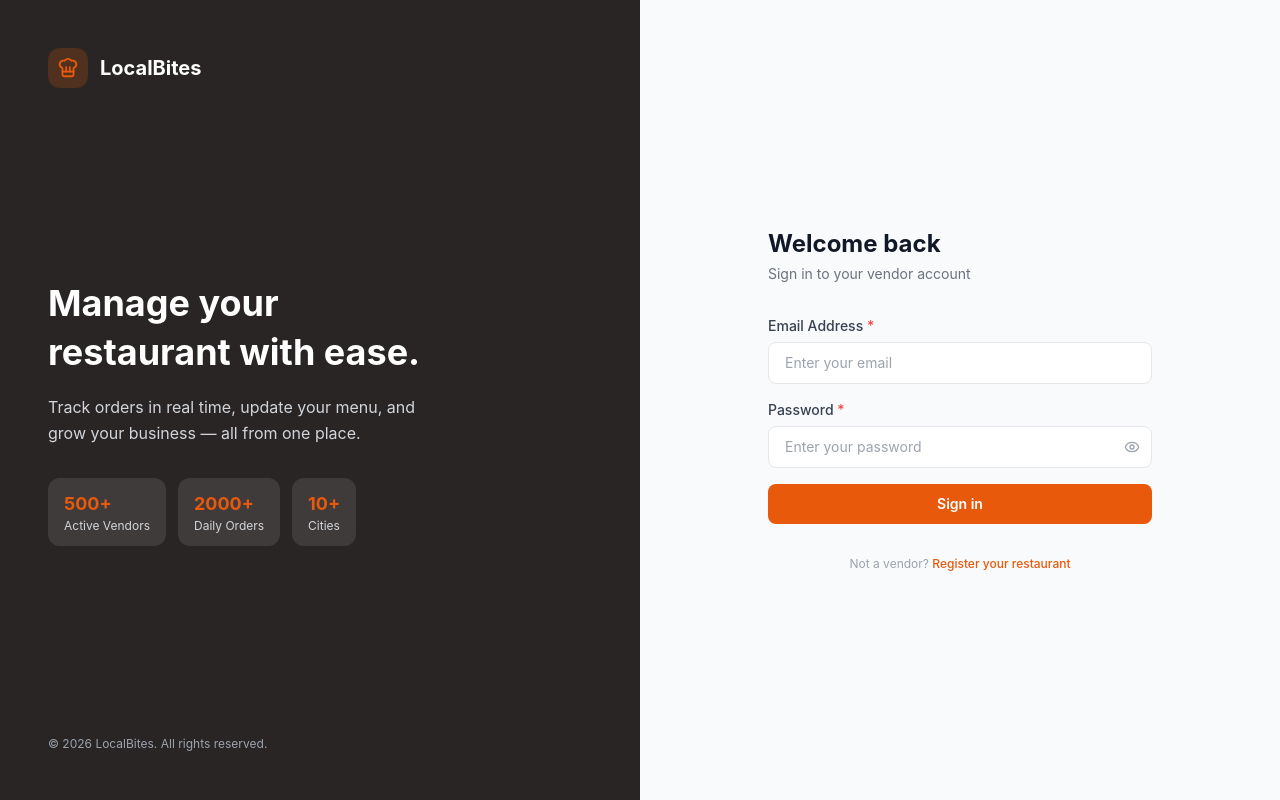
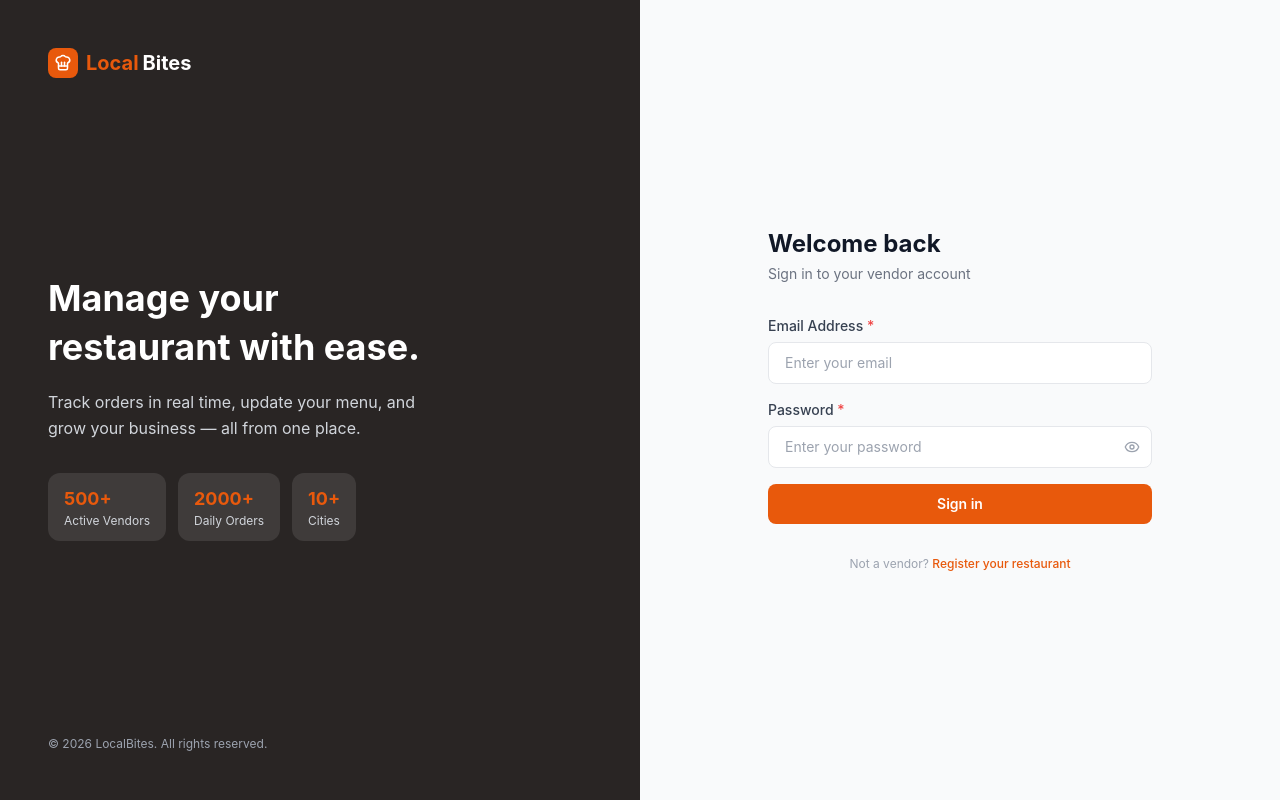
Before and after one commit to hifza538/Final-Year-Project, a React (Vite) app in the folder vendor-frontend/: page /login in a window 1280 px wide. Built offline with nearby package versions, Linux system fonts and the light colour scheme; no server answers; the HTML template or start-up script is replaced by a standard one.

Commit message:
refactor(vendor): add reusable Logo component matching pattern used across other portals

```diff
--- /dev/null
+++ b/vendor-frontend/src/components/common/Logo.jsx
@@ -0,0 +1,37 @@
+// vendor-frontend/src/components/common/Logo.jsx
+
+import { ChefHat } from "lucide-react";
+
+const Logo = ({ size = "md", showTagline = false, variant = "dark", layout = "row" }) => {
+  const sizeStyles = {
+    sm: { icon: 14, badge: "p-1", text: "text-lg" },
+    md: { icon: 18, badge: "p-1.5", text: "text-xl" },
+    lg: { icon: 22, badge: "p-2", text: "text-2xl" },
+  };
+  const { icon, badge, text } = sizeStyles[size];
+
+  const secondaryTextColor = variant === "light" ? "text-white" : "text-gray-900";
+  const wrapperClass = layout === "column" ? "flex flex-col items-center gap-1.5" : "flex flex-col gap-1.5";
+
+  return (
+    <div className={wrapperClass}>
+      <div className="flex items-center gap-2">
+        <div className={`bg-primary ${badge} rounded-lg shrink-0`}>
+          <ChefHat size={icon} className="text-white" />
+        </div>
+        <div className="flex items-center gap-1">
+          <span className={`${text} font-bold text-primary`}>Local</span>
+          <span className={`${text} font-bold ${secondaryTextColor}`}>Bites</span>
+        </div>
+      </div>
+
+      {showTagline && (
+        <p className={`text-xs text-gray-400 ${layout === "column" ? "text-center" : ""}`}>
+          Vendor Panel
+        </p>
+      )}
+    </div>
+  );
+};
+
+export default Logo;
--- a/vendor-frontend/src/components/layout/AuthLayout.jsx
+++ b/vendor-frontend/src/components/layout/AuthLayout.jsx
@@ -1,6 +1,6 @@
 // vendor-frontend/src/components/layout/AuthLayout.jsx
 
-import { ChefHat } from "lucide-react";
+import Logo from "../common/Logo";
 
 // authLayout component for authentication pages (login+register)
 const AuthLayout = ({ heading, subtext, children }) => {
@@ -8,13 +8,7 @@ const AuthLayout = ({ heading, subtext, children }) => {
     <div className="min-h-screen bg-gray-50 flex">
       {/* Left Branding Panel */}
       <div className="hidden lg:flex lg:w-1/2 bg-secondary flex-col justify-between p-12">
-        <div className="flex items-center gap-3">
-          <div className="w-10 h-10 bg-primary/20 rounded-xl flex items-center justify-center">
-            <ChefHat size={22} className="text-primary" />
-          </div>
-          <span className="text-white font-bold text-xl">LocalBites</span>
-        </div>
-
+        <Logo size="md" variant="light" />
         <div>
           <h2 className="text-white text-4xl font-bold leading-snug mb-4">
             {heading}
@@ -26,8 +20,8 @@ const AuthLayout = ({ heading, subtext, children }) => {
           <div className="flex gap-3 mt-8">
             {[
               { label: "Active Vendors", value: "500+" },
-              { label: "Daily Orders",   value: "2000+" },
-              { label: "Cities",         value: "10+" },
+              { label: "Daily Orders", value: "2000+" },
+              { label: "Cities", value: "10+" },
             ].map(({ label, value }) => (
               <div key={label} className="bg-white/10 rounded-xl px-4 py-3">
                 <p className="text-primary font-bold text-lg">{value}</p>
@@ -46,11 +40,8 @@ const AuthLayout = ({ heading, subtext, children }) => {
       <div className="flex-1 flex items-center justify-center px-6 py-12 overflow-y-auto">
         <div className="w-full max-w-sm">
           {/* Mobile Logo */}
-          <div className="flex items-center gap-2 mb-8 lg:hidden">
-            <div className="w-8 h-8 bg-primary rounded-lg flex items-center justify-center">
-              <ChefHat size={16} className="text-white" />
-            </div>
-            <span className="font-bold text-gray-900">LocalBites Vendor</span>
+          <div className="mb-8 lg:hidden">
+            <Logo size="md" variant="dark" />
           </div>
 
           {children}
--- a/vendor-frontend/src/components/layout/Sidebar.jsx
+++ b/vendor-frontend/src/components/layout/Sidebar.jsx
@@ -5,9 +5,9 @@ import {
   UtensilsCrossed,
   Store,
   LogOut,
-  ChefHat,
 } from "lucide-react";
 import { useAuth } from "../../context/AuthContext";
+import Logo from "../common/Logo";
 
 const NAV_ITEMS = [
   { to: "/dashboard", label: "Dashboard", icon: LayoutDashboard },
@@ -30,16 +30,8 @@ const Sidebar = ({ onNavigate }) => {
     <aside className="h-full w-60 bg-white border-r border-gray-100 flex flex-col shadow-sm">
 
       {/* Logo */}
-      <div className="flex items-center gap-2 px-5 py-5 border-b border-gray-100">
-        <div className="w-8 h-8 bg-primary rounded-lg flex items-center justify-center">
-          <ChefHat size={18} className="text-white" />
-        </div>
-        <div>
-          <p className="text-sm font-bold text-gray-900 leading-none">
-            LocalBites
-          </p>
-          <p className="text-xs text-primary font-medium">Vendor Panel</p>
-        </div>
+      <div className="px-5 py-5 border-b border-gray-100">
+        <Logo size="md" variant="dark" showTagline />
       </div>
 
       {/* Navigation */}
```
